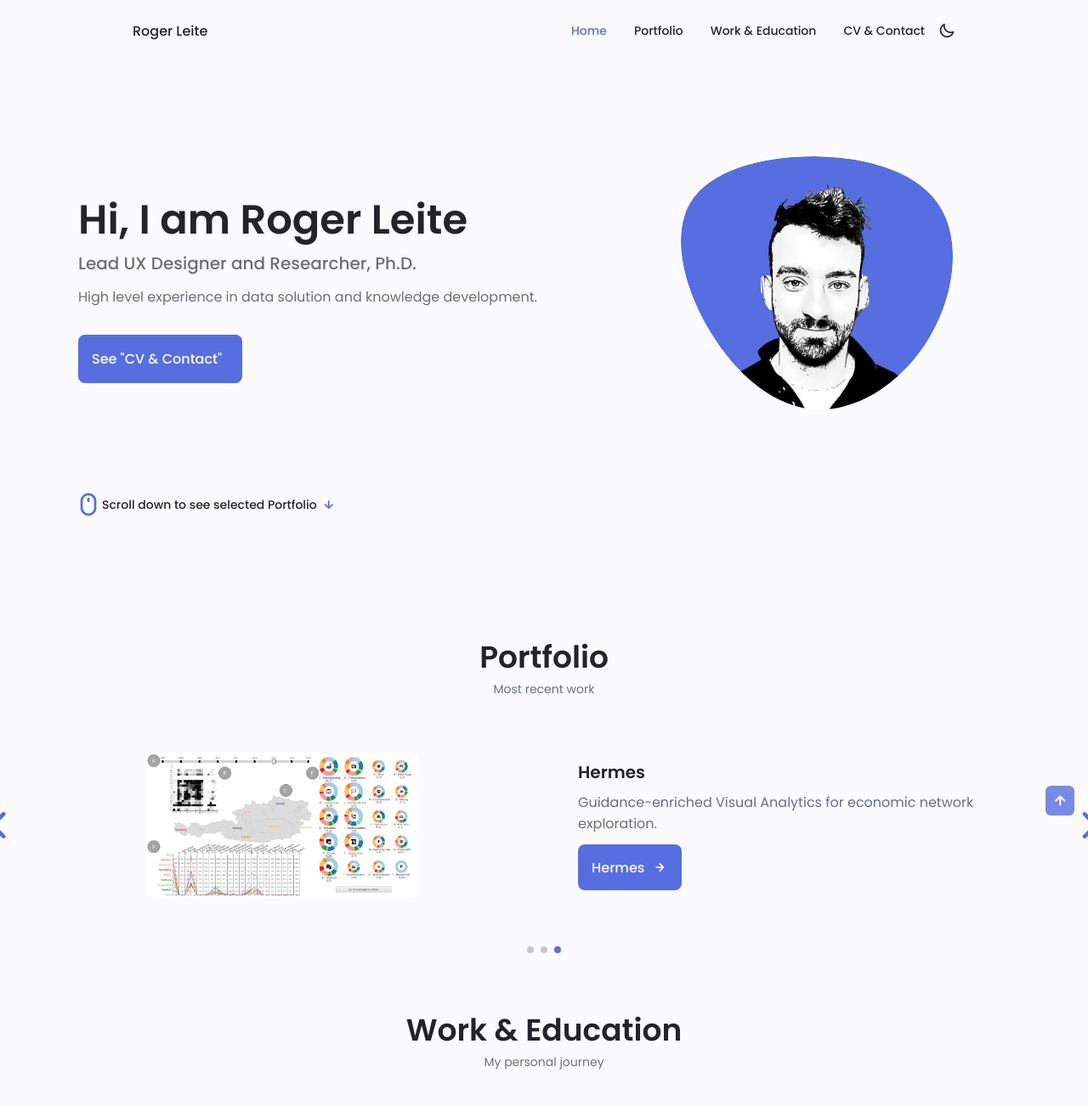
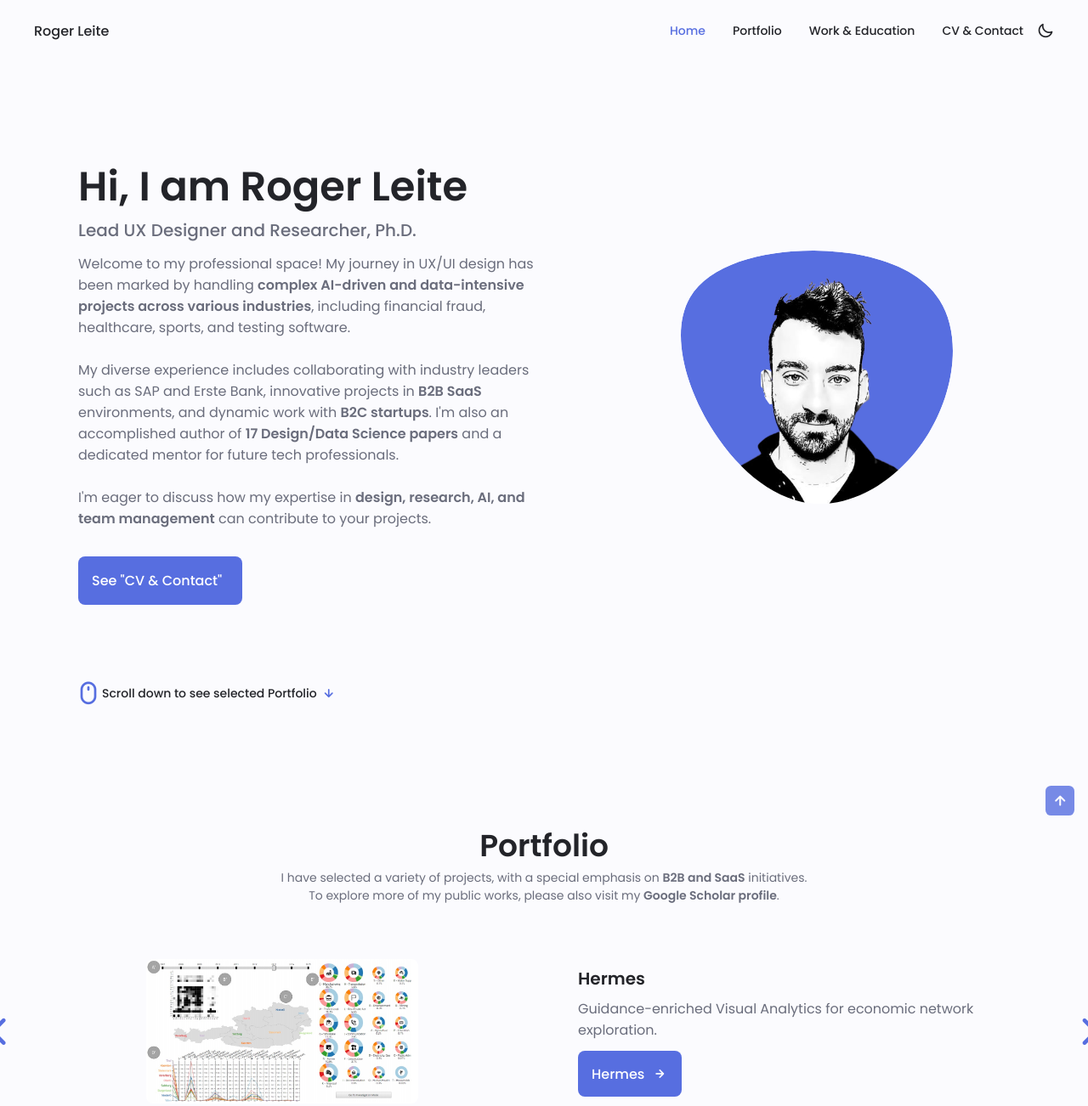
Before and after one commit to rogeraleite/rogeraleite_2024, a website: page index.html in a window 1280 px wide. Shown: the top 1302 px of the page at 85% size. Drawn offline with nearby package versions, Linux system fonts and the light colour scheme.

Commit message:
editing content

```diff
--- a/assets/css/styles.css
+++ b/assets/css/styles.css
@@ -170,7 +170,7 @@ img {
 
 /*==================== NAV ====================*/
 .nav {
-  max-width: 968px;
+  max-width: 1200px;
   height: var(--header-height);
   display: flex;
   justify-content: space-between;
--- a/bs-config.js
+++ b/bs-config.js
@@ -1,4 +1,3 @@
-
 /*
  |--------------------------------------------------------------------------
  | Browser-sync config file
--- a/index.html
+++ b/index.html
@@ -122,7 +122,12 @@
                         <div class="home__data">
                             <h1 class="home__title">Hi, I am Roger Leite</h1>
                             <h3 class="home__subtitle">Lead UX Designer and Researcher, Ph.D.</h3>
-                            <p class="home__description">High level experience in data solution and knowledge development.</p>
+                            <p class="home__description">
+                                Welcome to my professional space! My journey in UX/UI design has been marked by handling <b>complex AI-driven and data-intensive projects across various industries</b>, including financial fraud, healthcare, sports, and testing software.
+                                <br><br>
+                                My diverse experience includes collaborating with industry leaders such as SAP and Erste Bank, innovative projects in <b>B2B SaaS</b> environments, and dynamic work with <b>B2C startups</b>. I'm also an accomplished author of <b>17 Design/Data Science papers</b> and a dedicated mentor for future tech professionals.
+                                <br><br>
+                                I'm eager to discuss how my expertise in <b>design, research, AI, and team management</b> can contribute to your projects.</p>
                             <a href="#contact" class="button button--flex">
                                 See "CV & Contact" <i class="uil button__icon"></i>
                             </a>
@@ -219,7 +224,10 @@
             <!--==================== PORTFOLIO ====================-->
             <section class="portfolio section" id="portfolio">
                 <h2 class="section__title">Portfolio</h2>
-                <span class="section__subtitle" href="https://scholar.google.com/citations?hl=en&user=Pmr3clYAAAAJ" target="_blank">Most recent work</span>
+                <span class="section__subtitle" href="https://scholar.google.com/citations?hl=en&user=Pmr3clYAAAAJ" target="_blank">
+                    I have selected a variety of projects, with a special emphasis on <b>B2B and SaaS</b> initiatives.
+                    <br>
+                    To explore more of my public works, please also visit my <b>Google Scholar profile</b>.</span>
 
                 <div class="portfolio__container container swiper-container">
                     <div class="swiper-wrapper">
@@ -495,16 +503,16 @@
 
 
                     <div class="footer__socials">
-                        <a href="https://linkedin.com/in/rogeraleite" target="_blank" class="footer__social">
+                        <a href="https://linkedin.com/in/rogeraleite" target="_blank" class="footer__social" title="View LinkedIn Profile">
                             <i class="uil uil-linkedin-alt"></i>
                         </a>
-                        <a href="https://github.com/rogeraleite" target="_blank" class="footer__social">
+                        <a href="https://github.com/rogeraleite" target="_blank" class="footer__social" title="View GitHub Profile">
                             <i class="uil  uil-github"></i>
                         </a>
-                        <a href="https://www.instagram.com/drrogerleite/" target="_blank" class="footer__social">
+                        <!-- <a href="https://www.instagram.com/drrogerleite/" target="_blank" class="footer__social">
                             <i class="uil  uil-instagram"></i>
-                        </a>
-                        <a href="https://scholar.google.com/citations?hl=en&user=Pmr3clYAAAAJ" target="_blank" class="footer__social">
+                        </a> -->
+                        <a href="https://scholar.google.com/citations?hl=en&user=Pmr3clYAAAAJ" target="_blank" class="footer__social" title="View Google Scholar Profile">
                             <i class="uil  uil-google"></i>
                         </a>
                     </div>
```
